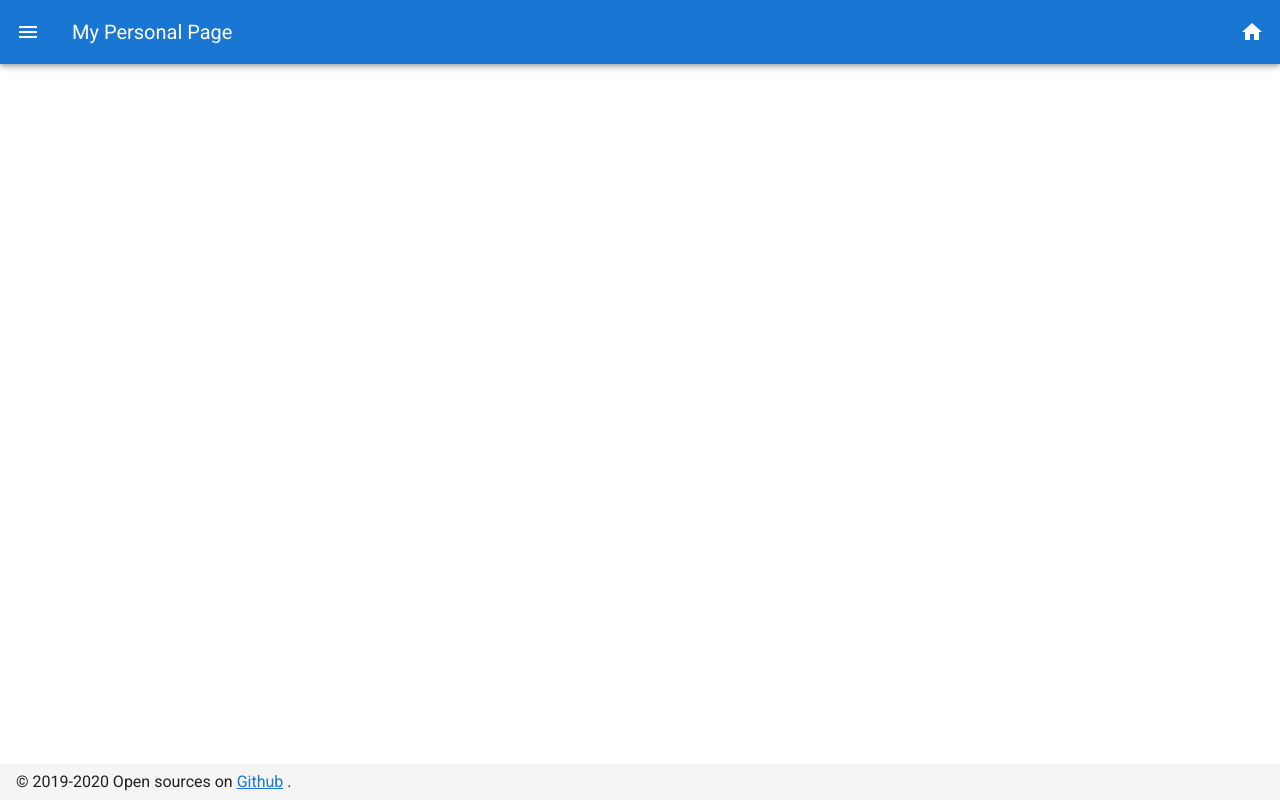
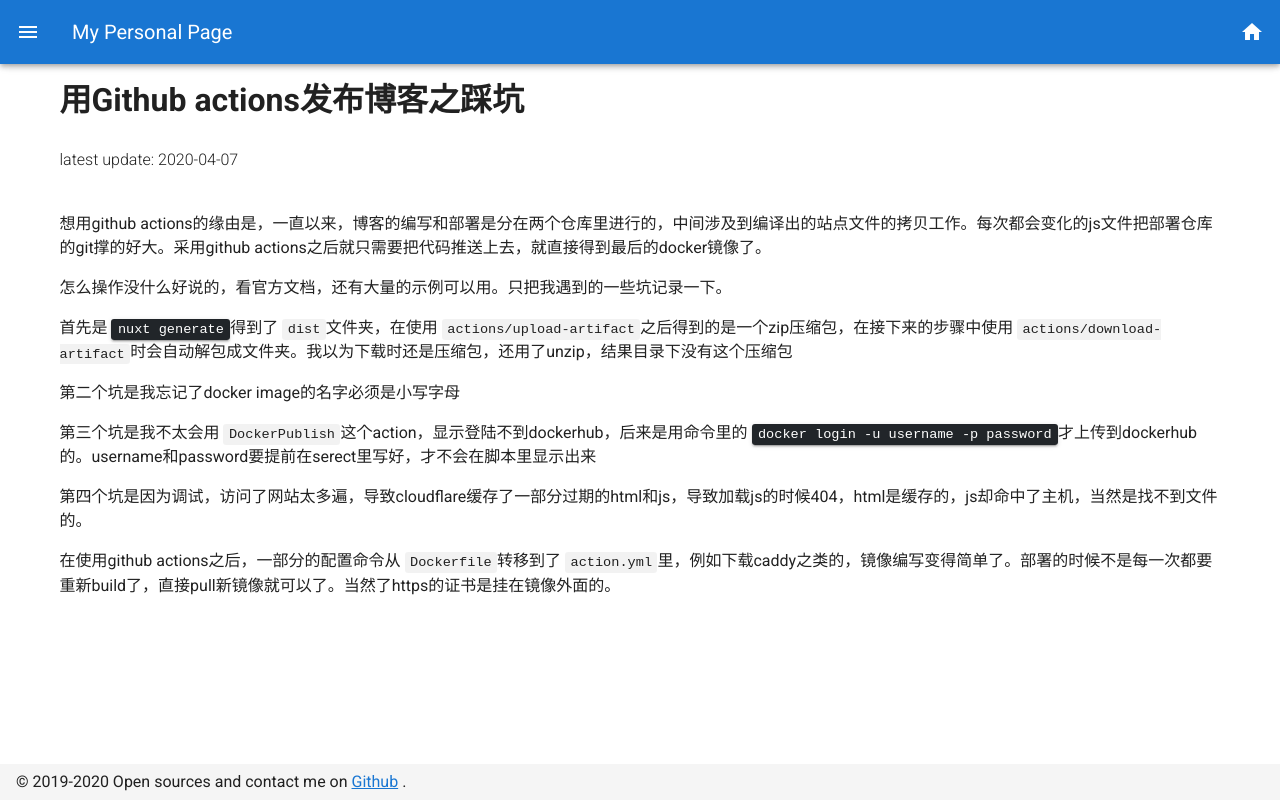
Before and after one commit to jialanxin/personalPage, a Nuxt app: page /posts/UseGithubActions in a window 1280 px wide. Built offline with nearby package versions, Linux system fonts and the light colour scheme.

Commit message:
write UseGithubActions

```diff
--- a/layouts/default.vue
+++ b/layouts/default.vue
@@ -26,8 +26,8 @@
     </v-content>
     <v-footer :fixed="fixed" app>
       <span>
-        &copy; 2019-2020 Open sources on
-        <a href="https://github.com/jialanxin/mysite/issues">Github</a> .
+        &copy; 2019-2020 Open sources and contact me on
+        <a href="https://github.com/jialanxin/personalPage/issues">Github</a> .
       </span>
     </v-footer>
   </v-app>
--- a/pages/index.vue
+++ b/pages/index.vue
@@ -6,23 +6,21 @@
           <div class="display-1">Newest Articles</div>
         </v-col>
       </v-row>
-      <v-row >
+      <v-row>
         <v-col>
-        <v-list two-line>
-          <v-list-item v-for="post in shownPosts" :key=post.id  :to=post.link nuxt>
-            <v-list-content>
-              <v-list-item-title v-text="post.title"></v-list-item-title>
-              <v-list-item-subtitle v-text="post.lastUpdate"></v-list-item-subtitle>
-            </v-list-content>
-          </v-list-item>
-        </v-list>
+          <v-list two-line>
+            <v-list-item v-for="post in shownPosts" :key="post.id" :to="post.link" nuxt>
+              <v-list-content>
+                <v-list-item-title v-text="post.title"></v-list-item-title>
+                <v-list-item-subtitle v-text="post.lastUpdate"></v-list-item-subtitle>
+              </v-list-content>
+            </v-list-item>
+          </v-list>
         </v-col>
       </v-row>
       <v-row>
         <v-col>
-          <v-pagination v-model="page" :length="numOfPages">
-
-          </v-pagination>
+          <v-pagination v-model="page" :length="numOfPages"></v-pagination>
         </v-col>
       </v-row>
     </v-container>
@@ -30,90 +28,30 @@
 </template>
 
 <script>
+import json from "./posts.json"
 export default {
   data() {
     return {
-      page :1,
-      posts: [
-        {
-          id: 10,
-          title: "Git速查表",
-          lastUpdate: "2020-04-07",
-          link: "/posts/GitCheatSheet"
-        },
-        {
-          id: 9,
-          title: "Procedure of dry transfer",
-          lastUpdate: "2020-03-10",
-          link: "/posts/ProcedureOfDryTransfer"
-        },
-        {
-          id: 8,
-          title: "如何制作PDMS",
-          lastUpdate: "2020-03-10",
-          link: "/posts/PreparePDMS"
-        },
-        {
-          id: 7,
-          title: "添加分页",
-          lastUpdate: "2020-03-07",
-          link: "/posts/AddPagination"
-        },
-        {
-          id: 6,
-          title: "为Caddy2设置HTTPS",
-          lastUpdate: "2020-03-06",
-          link: "/posts/Caddy2HTTPS"
-        },
-        {
-          id: 5,
-          title: "记录-广州签证之行",
-          lastUpdate: "2020-03-05",
-          link: "/posts/VisaGuangzhou"
-        },
-        {
-          id: 4,
-          title: "安装ArchWSL",
-          lastUpdate: "2020-03-02",
-          link: "/posts/InstallArchWSL"
-        },
-        {
-          id: 3,
-          title: "Docker-compose部署aria2和filebrowser",
-          lastUpdate: "2019-12-23",
-          link: "/posts/Aria2Filebrowser"
-        },
-        {
-          id: 2,
-          title: "Docker-compose部署静态页面",
-          lastUpdate: "2019-12-03",
-          link: "/posts/DockerDeploy"
-        },
-        {
-          id: 1,
-          title: "用Nuxt编写一个个人页面",
-          lastUpdate: "2019-11-30",
-          link: "/posts/ToBuildNuxtBlog"
-        }
-      ]
+      page: 1,
+      posts: json
     };
   },
-  head(){
-    return{
-      title:"首页"
-    }
+  head() {
+    return {
+      title: "首页"
+    };
   },
-  computed:{
-    numOfPages: function(){
-      return Math.ceil(this.posts.length/5)
+  computed: {
+    numOfPages: function() {
+      return Math.ceil(this.posts.length / 5);
     },
-    shownPosts: function(){
-      var beginIndex = (this.page-1)*5
-      var endIndex = this.page*5
-      if (endIndex > this.page.length-1){
-        endIndex = this.page.length
+    shownPosts: function() {
+      var beginIndex = (this.page - 1) * 5;
+      var endIndex = this.page * 5;
+      if (endIndex > this.page.length - 1) {
+        endIndex = this.page.length;
       }
-      return this.posts.slice(beginIndex,endIndex)
+      return this.posts.slice(beginIndex, endIndex);
     }
   }
 };
--- /dev/null
+++ b/pages/posts.json
@@ -0,0 +1,68 @@
+[
+    {
+      "id": 11,
+      "title": "用Github actions发布博客之踩坑",
+     "lastUpdate": "2020-04-07",
+      "link": "/posts/UseGithubActions"
+    },
+    {
+      "id": 10,
+      "title": "Git速查表",
+      "lastUpdate": "2020-04-07",
+      "link": "/posts/GitCheatSheet"
+    },
+    {
+      "id": 9,
+      "title": "Procedure of dry transfer",
+      "lastUpdate": "2020-03-10",
+      "link": "/posts/ProcedureOfDryTransfer"
+    },
+    {
+      "id": 8,
+      "title": "如何制作PDMS",
+      "lastUpdate": "2020-03-10",
+      "link": "/posts/PreparePDMS"
+    },
+    {
+      "id": 7,
+      "title": "添加分页",
+      "lastUpdate": "2020-03-07",
+      "link": "/posts/AddPagination"
+    },
+    {
+      "id": 6,
+      "title": "为Caddy2设置HTTPS",
+      "lastUpdate": "2020-03-06",
+      "link": "/posts/Caddy2HTTPS"
+    },
+    {
+      "id": 5,
+      "title": "记录-广州签证之行",
+      "lastUpdate": "2020-03-05",
+      "link": "/posts/VisaGuangzhou"
+    },
+    {
+      "id": 4,
+      "title": "安装ArchWSL",
+      "lastUpdate": "2020-03-02",
+      "link": "/posts/InstallArchWSL"
+    },
+    {
+      "id": 3,
+      "title": "Docker-compose部署aria2和filebrowser",
+      "lastUpdate": "2019-12-23",
+      "link": "/posts/Aria2Filebrowser"
+    },
+    {
+      "id": 2,
+      "title": "Docker-compose部署静态页面",
+      "lastUpdate": "2019-12-03",
+      "link": "/posts/DockerDeploy"
+    },
+    {
+      "id": 1,
+      "title": "用Nuxt编写一个个人页面",
+      "lastUpdate": "2019-11-30",
+      "link": "/posts/ToBuildNuxtBlog"
+    }
+]
--- /dev/null
+++ b/pages/posts/UseGithubActions.vue
@@ -0,0 +1,63 @@
+<template>
+  <v-container>
+    <v-row>
+      <v-col>
+        <h1>{{title}}</h1>
+      </v-col>
+    </v-row>
+    <v-row>
+      <v-col>
+        <p class="font-weight-light">latest update: {{lastUpdate}}</p>
+      </v-col>
+    </v-row>
+    <v-row>
+      <v-col>
+        <p>想用github actions的缘由是，一直以来，博客的编写和部署是分在两个仓库里进行的，中间涉及到编译出的站点文件的拷贝工作。每次都会变化的js文件把部署仓库的git撑的好大。采用github actions之后就只需要把代码推送上去，就直接得到最后的docker镜像了。</p>
+        <p>怎么操作没什么好说的，看官方文档，还有大量的示例可以用。只把我遇到的一些坑记录一下。</p>
+        <p>
+          首先是
+          <kbd>nuxt generate</kbd>得到了
+          <code>dist</code>文件夹，在使用
+          <code>actions/upload-artifact</code>之后得到的是一个zip压缩包，在接下来的步骤中使用
+          <code>actions/download-artifact</code>时会自动解包成文件夹。我以为下载时还是压缩包，还用了unzip，结果目录下没有这个压缩包
+        </p>
+        <p>第二个坑是我忘记了docker image的名字必须是小写字母</p>
+        <p>
+          第三个坑是我不太会用
+          <code>DockerPublish</code>这个action，显示登陆不到dockerhub，后来是用命令里的
+          <kbd>docker login -u username -p password</kbd>才上传到dockerhub的。username和password要提前在serect里写好，才不会在脚本里显示出来
+        </p>
+        <p>第四个坑是因为调试，访问了网站太多遍，导致cloudflare缓存了一部分过期的html和js，导致加载js的时候404，html是缓存的，js却命中了主机，当然是找不到文件的。</p>
+        <p>
+          在使用github actions之后，一部分的配置命令从
+          <code>Dockerfile</code>转移到了
+          <code>action.yml</code>里，例如下载caddy之类的，镜像编写变得简单了。部署的时候不是每一次都要重新build了，直接pull新镜像就可以了。当然了https的证书是挂在镜像外面的。
+        </p>
+      </v-col>
+    </v-row>
+  </v-container>
+</template>
+
+<script>
+import json from "../posts.json";
+export default {
+  data() {
+    return {
+      title: "用Github actions发布博客之踩坑",
+      lastUpdate: ""
+    };
+  },
+  mounted() {
+    json.forEach(post => {
+      if (post.title === this.title) {
+        this.lastUpdate = post.lastUpdate;
+      }
+    });
+  },
+  head() {
+    return {
+      title: this.title
+    };
+  }
+};
+</script>
```
Also changed, not shown: 1 other file (tests, documents, lock files or other folders).
